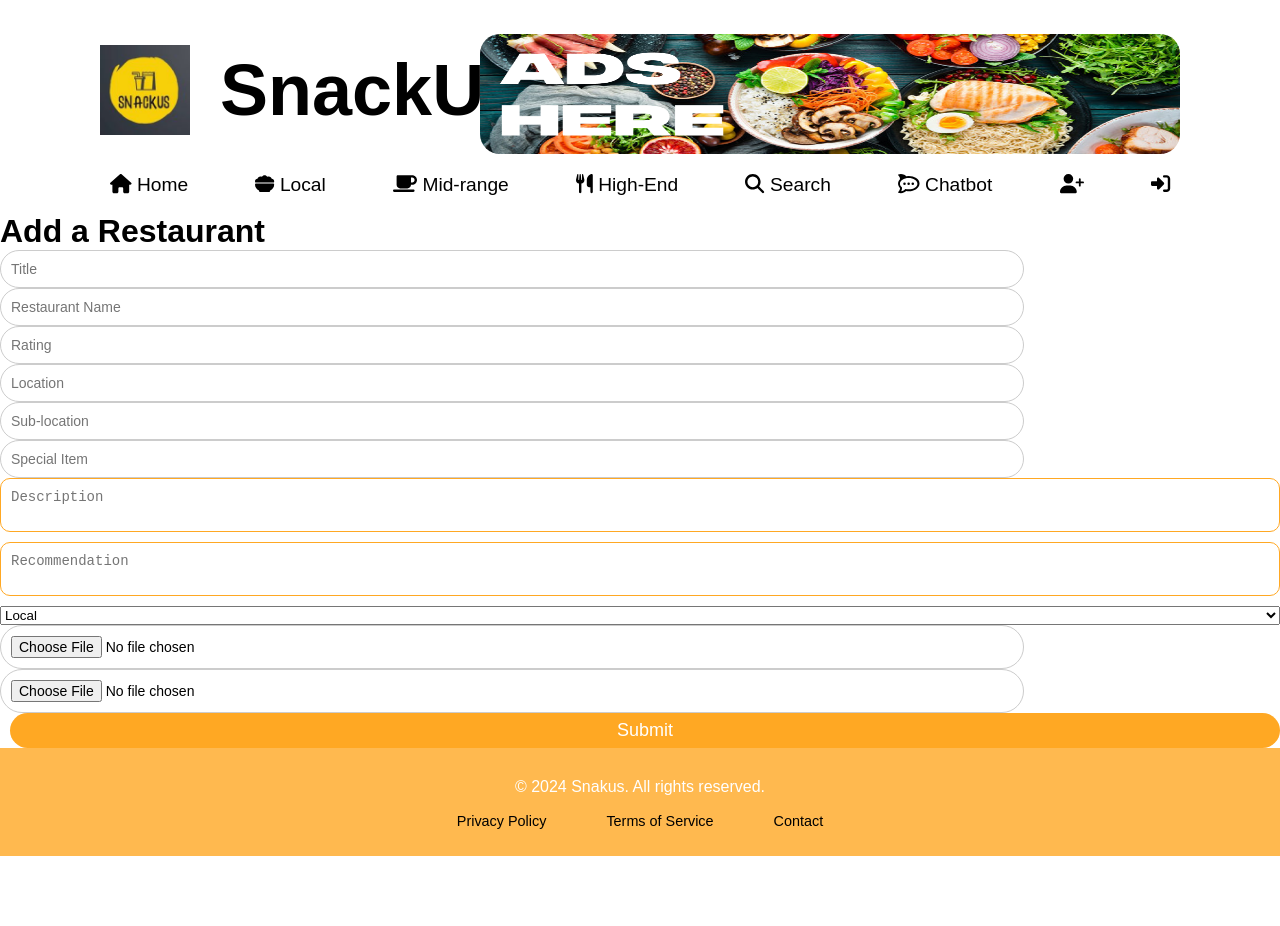
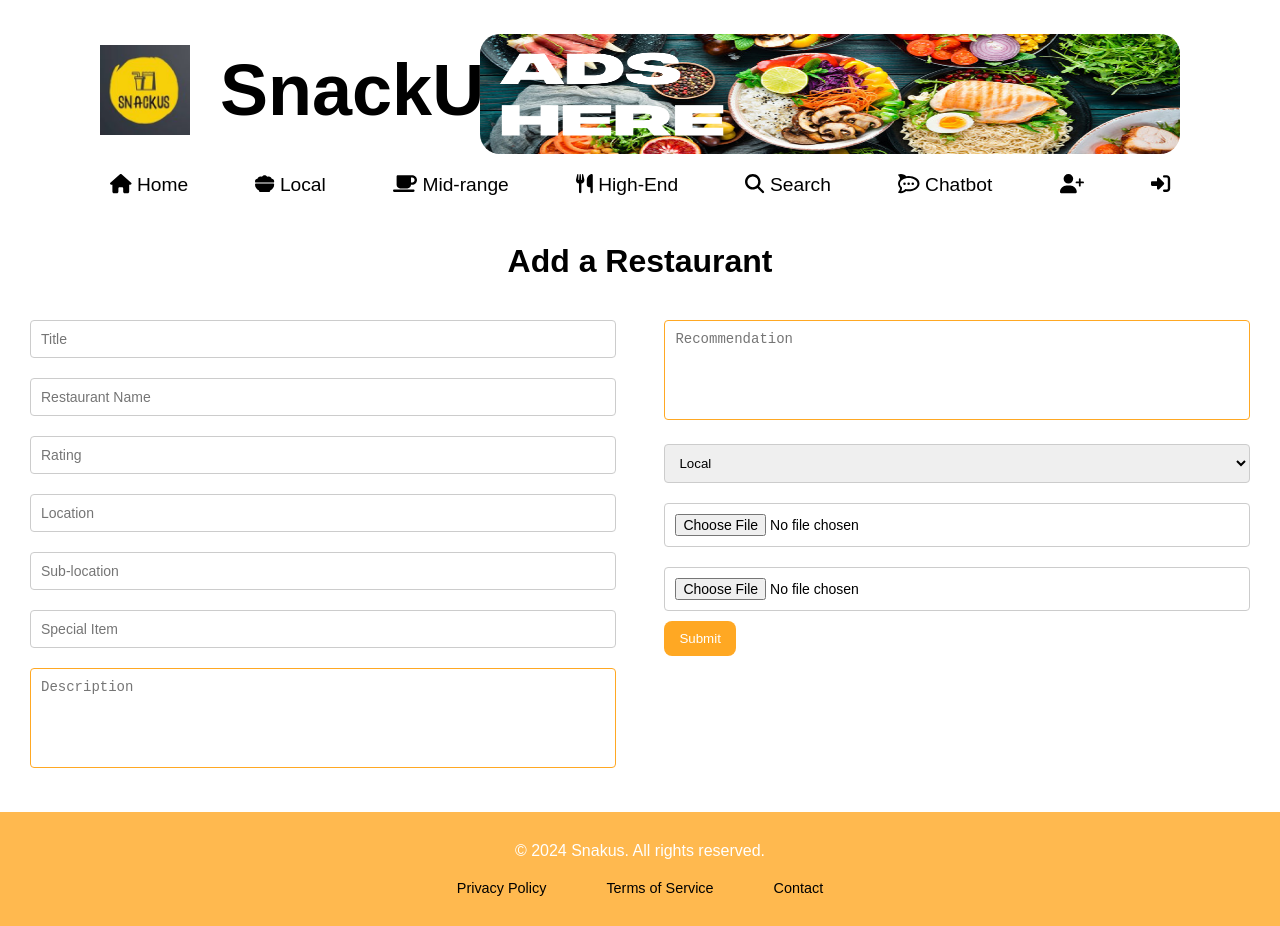
Before and after one commit to Shtrubin/SnackusProject7thsem, a React (Create React App) app: page /create in a window 1280 px wide. Before the commit the page ends 856 px from the top, so only its background shows below. Built offline with nearby package versions, Linux system fonts and the light colour scheme; no server answers; the HTML template or start-up script is replaced by a standard one.

Commit message:
added style for create post

```diff
--- a/src/pages/Chatbot.jsx
+++ b/src/pages/Chatbot.jsx
@@ -66,7 +66,7 @@ const Chatbot = () => {
           onChange={(e) => setMessage(e.target.value)}
           placeholder="Ask me anything..."
         />
-        <button onClick={sendMessage}>Send</button>
+        <button className="send-button" onClick={sendMessage}>Send</button>
       </div>
     </div>
   );
--- a/src/pages/CreatePost.jsx
+++ b/src/pages/CreatePost.jsx
@@ -1,4 +1,5 @@
 import React, { useState } from "react";
+import '../styles/create.css'
 
 function CreatePost() {
   const [formData, setFormData] = useState({
@@ -74,7 +75,8 @@ function CreatePost() {
   return (
     <div>
       <h1>Add a Restaurant</h1>
-      <form onSubmit={handleSubmit}>
+      <form onSubmit={handleSubmit} className="form-container">
+        <div className="left-part-create">
           <input
             type="text"
             name="title"
@@ -123,6 +125,10 @@ function CreatePost() {
             onChange={handleInputChange}
             placeholder="Description"
           />
+
+        </div>
+
+        <div className="right-part-create">
         <textarea
             name="recommendation"
             value={formData.recommendation}
@@ -152,6 +158,7 @@ function CreatePost() {
           />
 
           <button type="submit">Submit</button>
+        </div>
       </form>
     </div>
   );
--- a/src/styles/chatbot.css
+++ b/src/styles/chatbot.css
@@ -71,7 +71,7 @@ input:focus {
   border-color: #FFA823;
 }
 
-button {
+.send-button {
   padding: 7px 15px;
   background-color: #FFA823;
   color: white;
@@ -83,7 +83,7 @@ button {
   transition: background-color 0.3s ease;
 }
 
-button:hover {
+.send-button:hover {
   background-color: #e58f20;
 }
 
--- /dev/null
+++ b/src/styles/create.css
@@ -0,0 +1,41 @@
+h1{
+    text-align: center;
+    margin-top: 30px;
+}
+.form-container {
+    display: flex;
+    flex-direction: row;
+    padding: 30px;
+    justify-content: space-between;
+  }
+
+  .left-part-create, .right-part-create {
+    width: 48%;
+    gap: 10px;
+  }
+
+  input, textarea, select {
+    width: 100%;
+    padding: 10px;
+    margin: 10px 0;
+    border: 1px solid #ccc;
+    border-radius: 4px;
+  }
+
+  textarea {
+    height: 100px;
+  }
+
+  button {
+    padding: 10px 15px;
+    border: none;
+    background-color:  #FFA823;
+    color: white;
+    cursor: pointer;
+    border-radius: 8px;
+
+  }
+
+  button:hover {
+    background-color:  #df8600;
+  }
```
Lines whose indentation alone changed are shown as unchanged.
